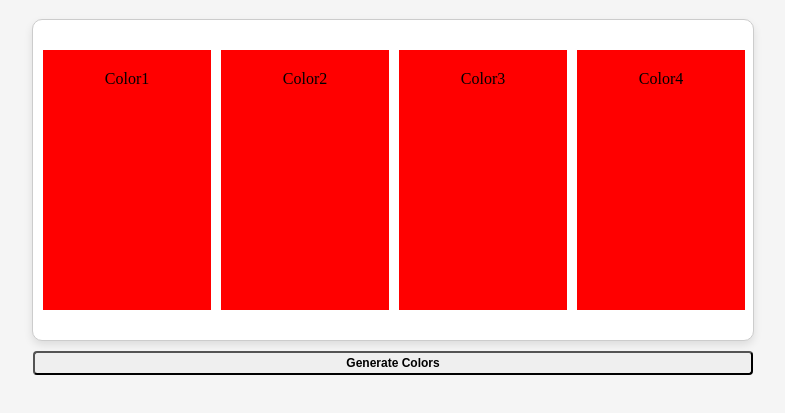
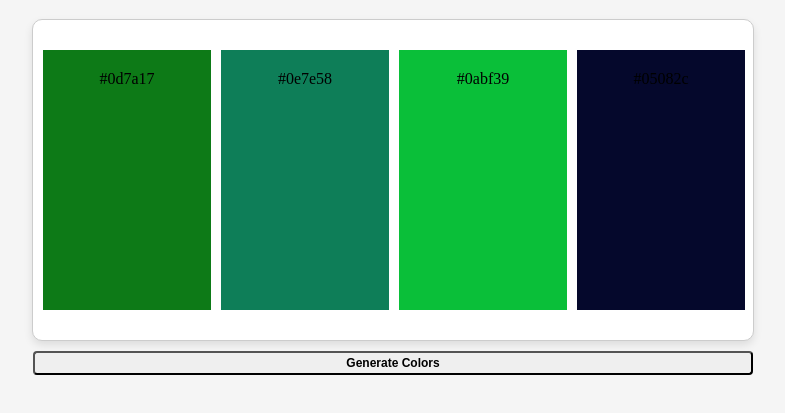
Before and after one commit to jbell35/color-palette-generator, a plain HTML site: page index.html in a window 1280 px wide. Both pictures are taken after a click on the button "Generate Colors". Shown: the part 61-474 px from the top of the page, without its empty margins (247-1032 px from the left). Drawn offline with Linux system fonts and the light colour scheme.

Commit message:
Included javascript functionality

```diff
--- a/index.html
+++ b/index.html
@@ -11,10 +11,7 @@
     <h1 id="title">Color Palette Generator</h1>
 
     <div class="container">
-        <div class="colCard  pal1">Color1</div>
-        <div class="colCard  pal2">Color2</div>
-        <div class="colCard  pal3">Color3</div>
-        <div class="colCard  pal4">Color4</div>
+        <div class="pal1" id="pal"></div>
 
     </div>
     <button class="btn">Generate Colors</button>
--- a/index.js
+++ b/index.js
@@ -0,0 +1,29 @@
+
+
+function generateColor(){
+    return '#' + Math.floor(Math.random() * 1677215).toString(16).padStart(6, '0');
+}
+
+function createPalColors(){
+    const palette = document.getElementById('pal');
+    palette.innerHTML = '';
+
+    for (let i = 0; i < 4; i++){
+        const color = generateColor();
+        const colorCard = document.createElement("div");
+        colorCard.classList = "colCard";
+        colorCard.style.backgroundColor = color;
+
+        const hexCode = document.createElement('span');
+        hexCode.textContent = color;
+
+        colorCard.appendChild(hexCode);
+
+        palette.appendChild(colorCard);
+
+    }
+}
+
+
+const genBtn = document.querySelector(".btn");
+genBtn.addEventListener('click', createPalColors);
--- a/style.css
+++ b/style.css
@@ -23,7 +23,7 @@ body {
 }
 
 .colCard {
-    background-color: red;
+    /*background-color: red;*/
     margin-left: 10px;
     width: 10.5em;
     height: 15em;
@@ -31,6 +31,10 @@ body {
     padding-top: 20px;
     font-weight: 500;
 
+}
+
+.pal1{
+    display: flex;
 }
 
 .btn {
```
